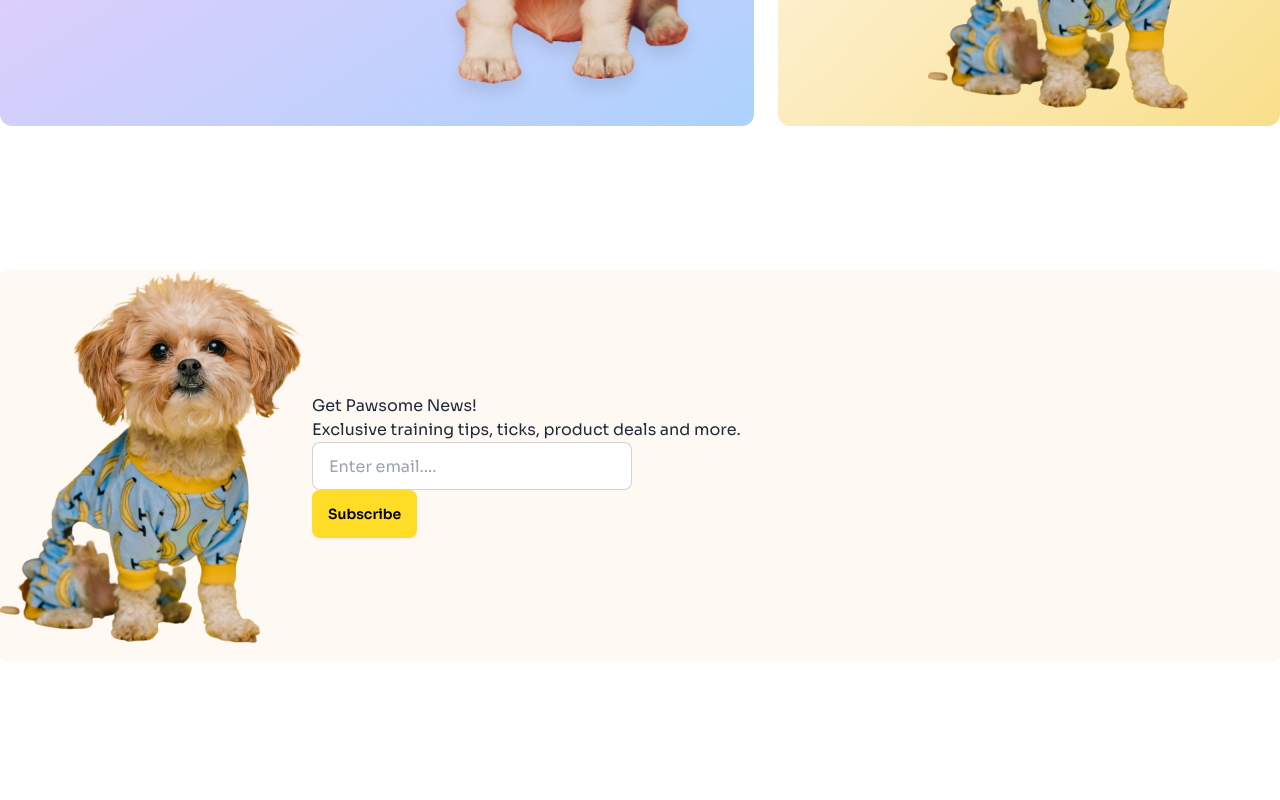
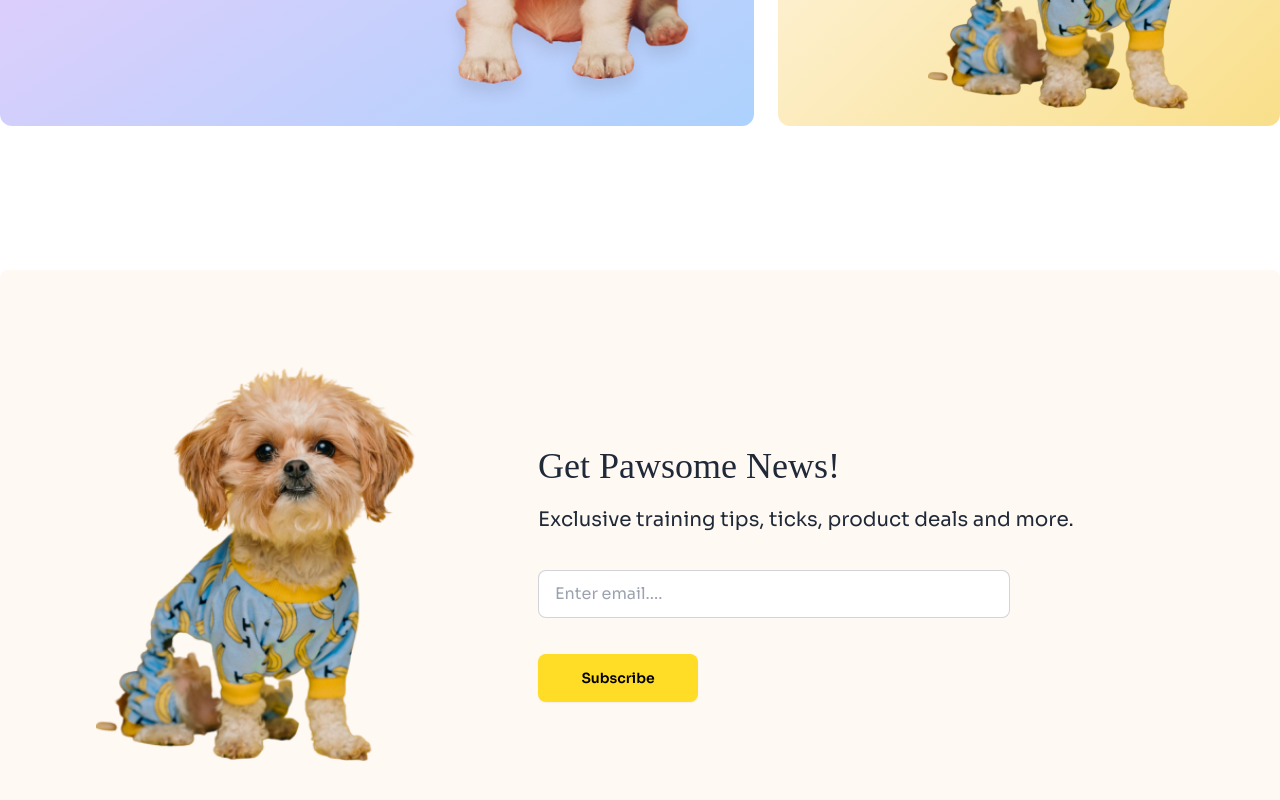
Before and after one commit to JulfikarRafi/my-assignment-3, a plain HTML site: page index.html in a window 1280 px wide. Shown: the part 2997-3797 px from the top of the page. Before the commit the page ends 3659 px from the top, so only its background shows below. Drawn offline with nearby package versions, Linux system fonts and the light colour scheme; a web font is replaced by a local one.

Commit message:
main section added

```diff
--- a/index.html
+++ b/index.html
@@ -401,14 +401,17 @@
                     <div class="grid lg:grid-cols-2">
                         <div class="lg:mt-[137px] lg:ml-[88px] relative">
                             <p class="lg:text-xl text-black hidden lg:block">Under Price</p>
-                            <h4 class="lg:text-[32px] text-[22px] font-adl text-black mt-9 ml-9 lg:ml-0 lg:mt-0">Pet Grooming Mitt</h4>
+                            <h4 class="lg:text-[32px] text-[22px] font-adl text-black mt-9 ml-9 lg:ml-0 lg:mt-0">Pet
+                                Grooming Mitt</h4>
                             <p class="font-adl lg:text-2xl text-white hidden lg:block">(Easy Hair Removal)</p>
                             <h2 class="text-[56px] font-adl text-black hidden lg:block">$7.99</h2>
                             <h2 class="text-[40px] font-adl ml-9 lg:ml-0 text-white lg:hidden">$7.99</h2>
-                            <img class="absolute top-20 right-[0px] z-10 w-[214px] h-[268px] lg:hidden" src="c1-assets/cute-dog-mid.png" alt="Dog">
+                            <img class="absolute top-20 right-[0px] z-10 w-[214px] h-[268px] lg:hidden"
+                                src="c1-assets/cute-dog-mid.png" alt="Dog">
                         </div>
                         <div>
-                            <img class="lg:w-[382px] lg:h-[480px] hidden lg:block" src="c1-assets/cute-dog-mid.png" alt="Dog">
+                            <img class="lg:w-[382px] lg:h-[480px] hidden lg:block" src="c1-assets/cute-dog-mid.png"
+                                alt="Dog">
                         </div>
                     </div>
                 </div>
@@ -416,28 +419,36 @@
                 <div
                     class="w-full h-[335px]  lg:w-2/5 lg:h-[480px] bg-gradient-to-br from-[#FFF9F4] to-[#F9DF8A] rounded-xl relative">
 
-                    <h3 class="font-adl mt-9 ml-9 lg:text-[32px] text-[22px] text-black lg:mt-[55px] lg:ml-[50px]">T-Shirt for Dogs</h3>
+                    <h3 class="font-adl mt-9 ml-9 lg:text-[32px] text-[22px] text-black lg:mt-[55px] lg:ml-[50px]">
+                        T-Shirt for Dogs</h3>
                     <h2 class="lg:text-[56px] text-[40px] ml-9  font-medium text-[#FFDC26] lg:ml-[50px]">$7.99</h2>
-                    <img class="w-[217px] h-[273px] lg:w-[312px] lg:h-[392px] absolute lg:top-[90px] lg:right-[40px] top-16 right-0 " src="c1-assets/cute-pet-mid.png" alt="">
+                    <img class="w-[217px] h-[273px] lg:w-[312px] lg:h-[392px] absolute lg:top-[90px] lg:right-[40px] top-16 right-0 "
+                        src="c1-assets/cute-pet-mid.png" alt="">
 
 
                 </div>
             </div>
         </section>
         <!--news section -->
-        <section class="container mx-auto lg:mt-36">
+        <section class="container mx-auto lg:mt-36 px-4 lg:px-0">
             <!-- main div -->
-             <div  class="w-full bg-[#FFF9F4] rounded-lg flex flex-col lg:flex-row items-center">
+            <div
+                class="w-full bg-[#FFF9F4] rounded-lg flex flex-col lg:flex-row items-center lg:gap-28 lg:py-24 lg:pl-24 lg:mt-0 mt-14 px-3 lg:px-0 py-8 gap-8">
                 <!-- left -->
                 <div>
-                    <img src="c1-assets/cute-pet-mid.png" alt="">
+                    <img class="lg:w-[330px] lg:h-[415px] w-48 h-60" src="c1-assets/cute-pet-mid.png" alt="">
                 </div>
                 <!-- right -->
+                <div class="text-center lg:text-left">
+                    <h3 class="font-adl lg:text-4xl lg:mb-5 text-2xl mb-3">Get Pawsome News!</h3>
+                    <p class="lg:text-xl lg:mb-9 text-xl mb-5">Exclusive training tips, ticks, product deals and more.</p>
+
+                    <input type="email" placeholder="Enter email...." class="input input-bordered lg:w-[472px] w-80 lg:mb-9 mb-3" />
+
+
                     <div>
-                    <h3>Get Pawsome News!</h3>
-                    <p>Exclusive training tips, ticks, product deals and more.</p>
-                    <input type="email" placeholder="Enter email...." class="input input-bordered w-full max-w-xs" />
-                    <button class="btn btn-primary bg-[#FFDC26] border-none text-black">Subscribe</button>
+                        <button class="btn btn-primary bg-[#FFDC26] border-none text-black lg:w-40">Subscribe</button>
+                    </div>
 
                 </div>
             </div>
```
Lines whose indentation alone changed are shown as unchanged.
